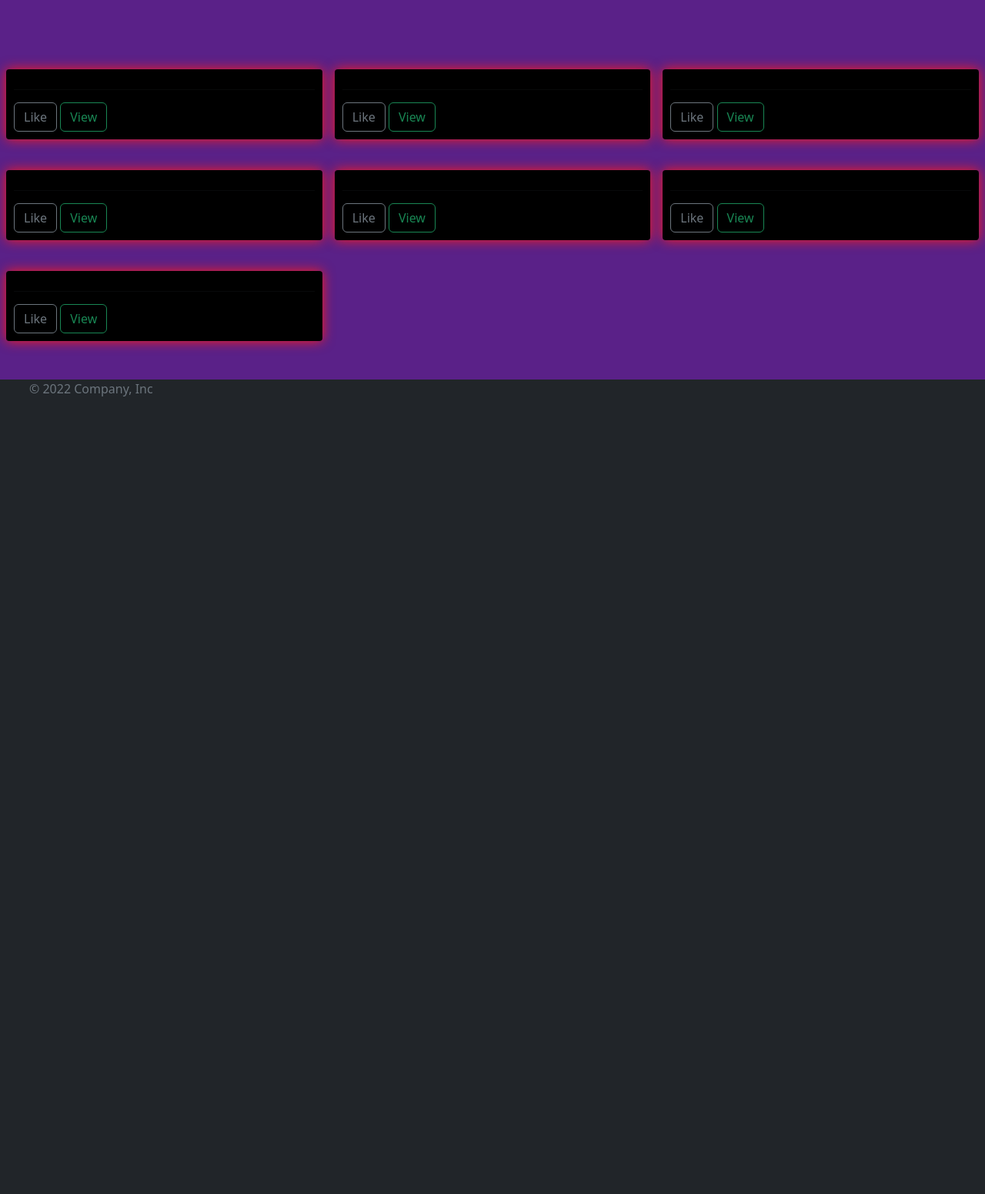
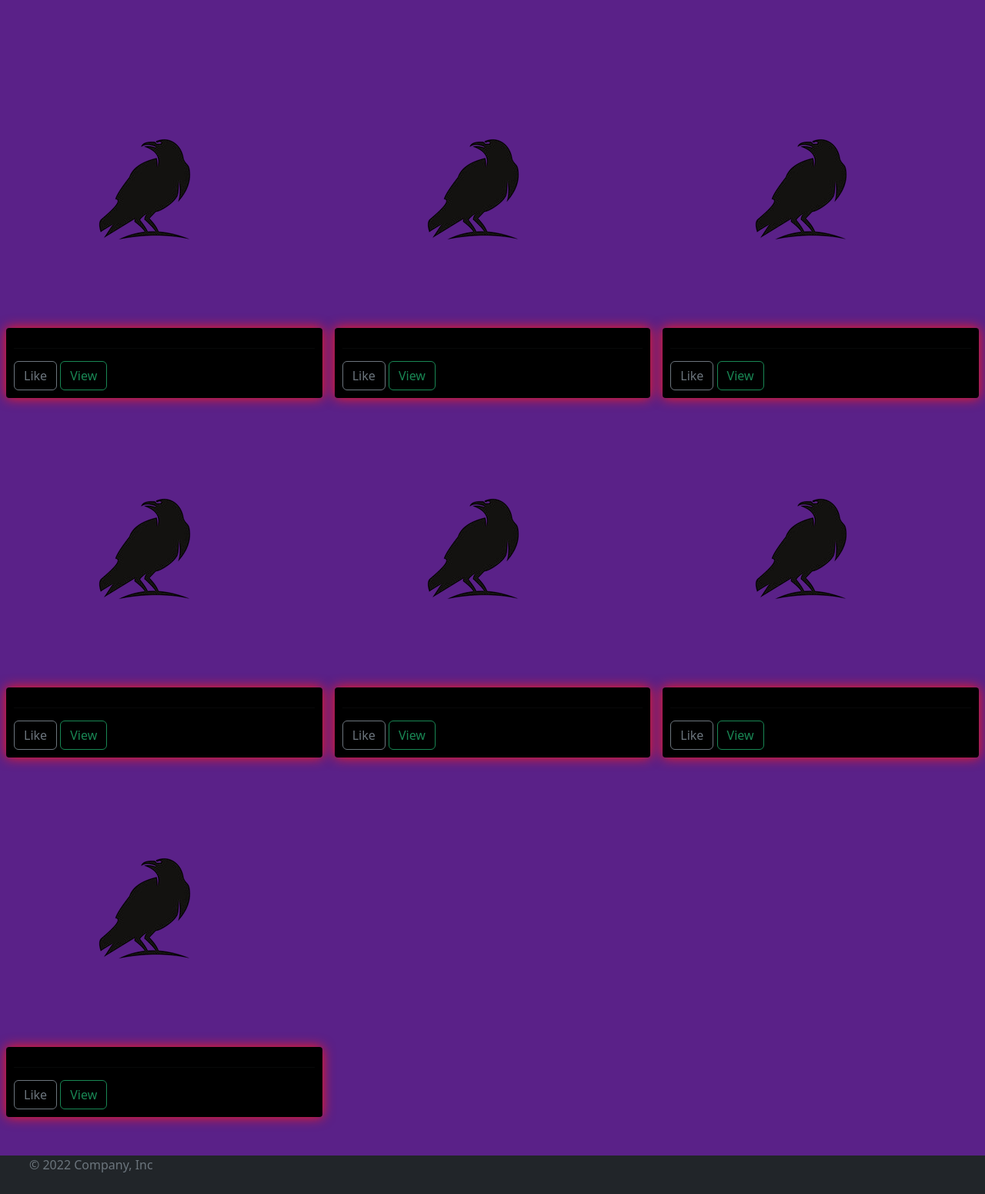
Before and after one commit to Zander404/Ravy_Project, a Django app: page / in a window 1280 px wide. Shown: the part 102-1653 px from the top of the page at 77% size. Before the commit the page ends 617 px from the top, so only its background shows below. Run offline with Django 4.2, Linux system fonts and the light colour scheme.

Commit message:
criando home.html

```diff
--- a/src/app/static/templates/souls_blog/home.html
+++ b/src/app/static/templates/souls_blog/home.html
@@ -5,7 +5,7 @@
     <div id="content-padding" class="row row-cols-1 row-cols-sm-2 row-cols-md-3 g-3">
 
         <div class="col-lg-4">
-            <img class="thumbnail" src="">
+            <img class="thumbnail" src="img/logo.png">
             <div class="box-element product">
                 <h6></strong> </strong></h6>
                 <hr>
@@ -19,7 +19,7 @@
 
 
         <div class="col-lg-4">
-            <img class="thumbnail" src="">
+            <img class="thumbnail" src="img/logo.png">
             <div class="box-element product">
                 <h6></strong> </strong></h6>
                 <hr>
@@ -32,7 +32,7 @@
         </div>
 
         <div class="col-lg-4">
-            <img class="thumbnail" src="">
+            <img class="thumbnail" src="img/logo.png">
             <div class="box-element product">
                 <h6></strong> </strong></h6>
                 <hr>
@@ -45,7 +45,7 @@
         </div>
 
         <div class="col-lg-4">
-            <img class="thumbnail" src="">
+            <img class="thumbnail" src="img/logo.png">
             <div class="box-element product">
                 <h6></strong> </strong></h6>
                 <hr>
@@ -58,7 +58,7 @@
         </div>
 
         <div class="col-lg-4">
-            <img class="thumbnail" src="">
+            <img class="thumbnail" src="img/logo.png">
             <div class="box-element product">
                 <h6></strong> </strong></h6>
                 <hr>
@@ -71,7 +71,7 @@
         </div>
 
         <div class="col-lg-4">
-            <img class="thumbnail" src="">
+            <img class="thumbnail" src="img/logo.png">
             <div class="box-element product">
                 <h6></strong> </strong></h6>
                 <hr>
@@ -84,7 +84,7 @@
         </div>
 
         <div class="col-lg-4">
-            <img class="thumbnail" src="">
+            <img class="thumbnail" src="img/logo.png">
             <div class="box-element product">
                 <h6></strong> </strong></h6>
                 <hr>
@@ -96,7 +96,6 @@
             </div>
         </div>
 
-
     </div>
 
 
```
